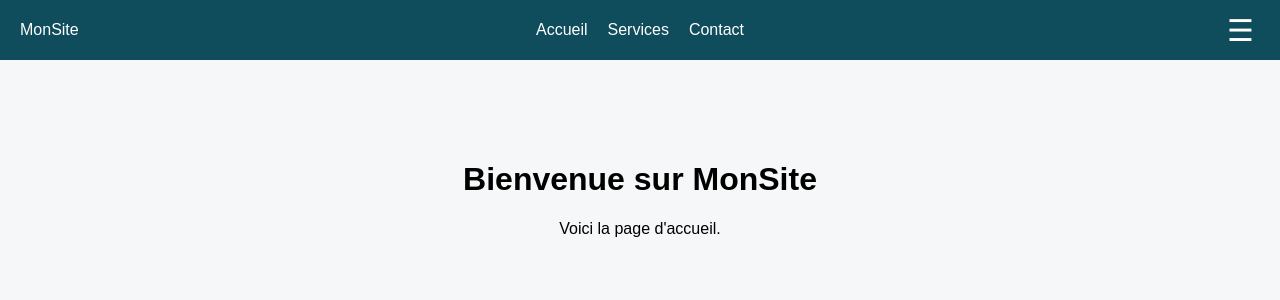
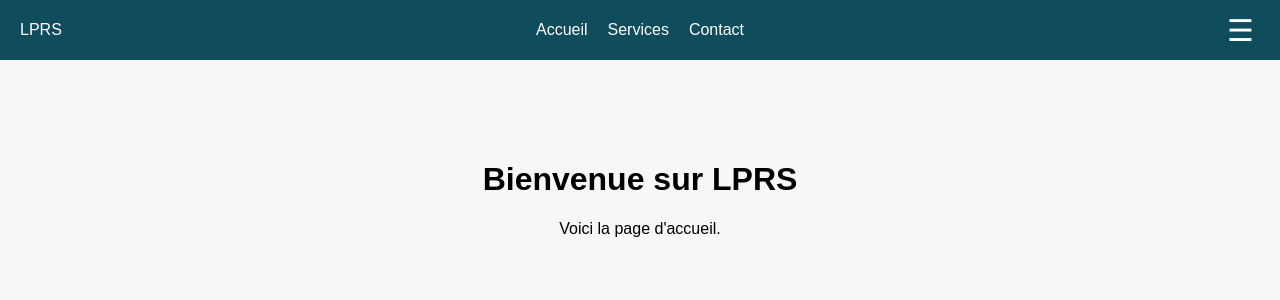
Before and after one commit to Xenoy28/LPRS, a PHP site: template src/vue/Accueil.php in a window 1280 px wide. Shown: the top 300 px of the page. Run offline with PHP 8.4, Linux system fonts and the light colour scheme; the template is opened without the code that fills it, so the values that code supplies are empty.

Commit message:
Changement du nom test du site et ajout de la connexion avec login.php et logout.php

```diff
--- a/src/vue/Accueil.php
+++ b/src/vue/Accueil.php
@@ -6,14 +6,17 @@
     <style>
         body { margin: 0; font-family: sans-serif; background: #f5f7f8; }
 
+        /* Barre en 3 compartiments */
         .topbar { display: grid; grid-template-columns: 1fr 2fr 1fr; height: 60px; background: #0f4c5c; color: #fff; }
         .topbar > div { display: flex; align-items: center; padding: 0 20px; }
         .centre { justify-content: center; gap: 20px; }
         .droite { justify-content: flex-end; position: relative; }
         .centre a { color: #fff; text-decoration: none; }
 
+        /* Burger */
         .burger { background: none; border: none; color: #fff; font-size: 30px; cursor: pointer; }
 
+        /* Menu */
         .menu { display: none; position: absolute; top: 60px; right: 0; background: #fff; list-style: none; margin: 0; padding: 0; min-width: 180px; box-shadow: 0 4px 12px rgba(0,0,0,.2); }
         .menu a { display: block; padding: 14px 20px; color: #222; text-decoration: none; }
         .menu a:hover { background: #e6eef0; }
@@ -24,7 +27,7 @@ body { margin: 0; font-family: sans-serif; background: #f5f7f8; }
 <body>
 
 <div class="topbar">
-    <div>MonSite</div>
+    <div>LPRS</div>
 
     <div class="centre">
         <a href="#">Accueil</a>
@@ -36,15 +39,15 @@ body { margin: 0; font-family: sans-serif; background: #f5f7f8; }
         <button class="burger" onclick="toggleMenu()">☰</button>
         <ul class="menu" id="menu">
             <li><a href="#">Profil</a></li>
-        <li><a href="#">Se connecter</a></li>
-        <li><a href="#">Déconnexion</a></li>
+            <li><a href="Login.php">Se connecter</a></li>
+            <li><a href="Logout.php">Déconnexion</a></li>
             <li><a href="#">Paramètres</a></li>
         </ul>
     </div>
 </div>
 
 <div class="hero">
-    <h1>Bienvenue sur MonSite</h1>
+    <h1>Bienvenue sur LPRS</h1>
     <p>Voici la page d'accueil.</p>
 </div>
 
```
Lines whose indentation alone changed are shown as unchanged.
